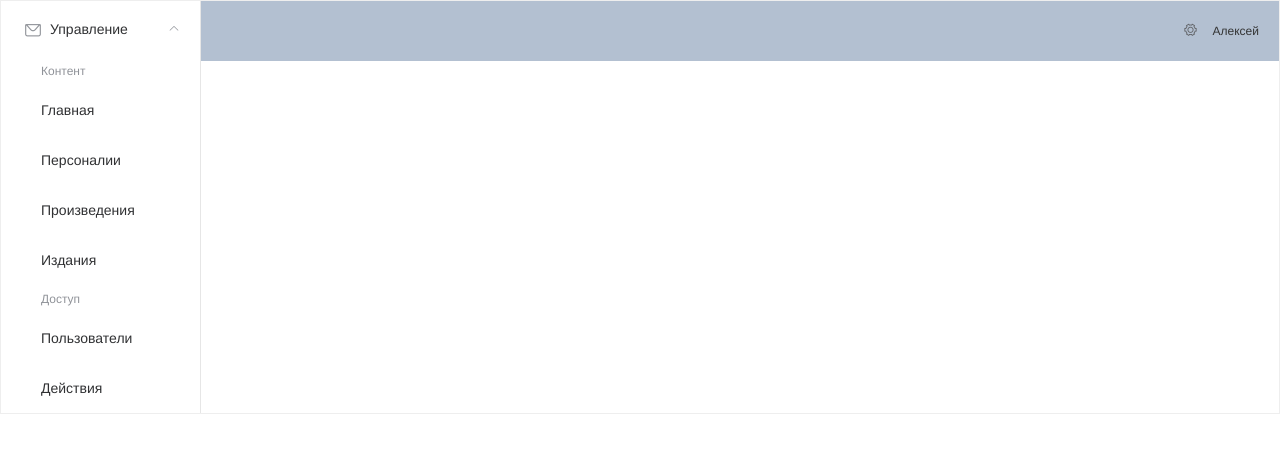
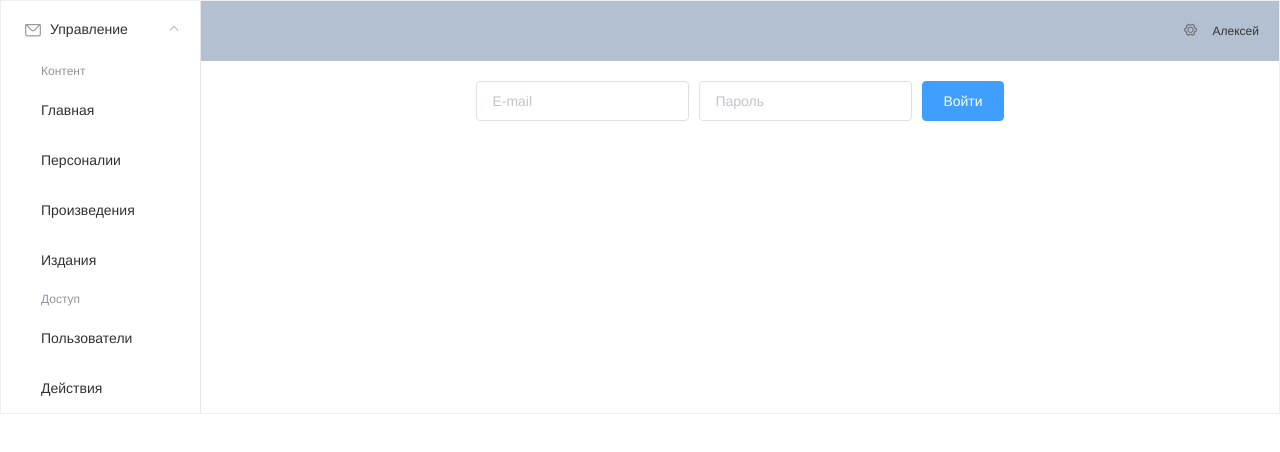
Before and after one commit to yaskevich/persona, a Vue app in the folder front/: page /login in a window 1280 px wide. Shown: the top 452 px of the page. Built offline with nearby package versions, Linux system fonts and the light colour scheme.

Commit message:
create login component

```diff
--- /dev/null
+++ b/front/src/components/Login.vue
@@ -0,0 +1,65 @@
+<template>
+  <el-form label-width="120px" ref="formRef" :model="user" :inline="true" :rules="rules">
+    <el-form-item prop="email">
+      <el-input placeholder="E-mail" v-model="user.email"></el-input>
+    </el-form-item>
+    <el-form-item prop="pwd">
+      <el-input type="password" placeholder="Пароль" v-model="user.pwd" autocomplete="off"></el-input>
+    </el-form-item>
+    <el-button type="primary" @click="confirm">Войти</el-button>
+  </el-form>
+</template>
+
+<script lang="ts">
+import { defineComponent, ref, reactive } from 'vue';
+import axios from 'axios';
+
+export default defineComponent({
+  setup() {
+    const formRef = ref<InstanceType<typeof ElForm>>();
+    let user = reactive({email: '', pwd: ''});
+
+    const resetForm = () => {
+      formRef.value?.resetFields();
+    };
+    const confirm = () => {
+      formRef.value?.validate((valid) => {
+
+        if (valid) {
+          // do
+          console.log("ok send", user);
+          // return false;
+
+          axios.post('/api/user/login', form)
+            .then(function (response) {
+              // formRef.value?.resetFields();
+              console.log("login result", response);
+            })
+            .catch(function (error) {
+              console.log(error);
+            });
+
+        }  else{
+          console.log("not valid");
+          return false;
+        }
+      });
+    };
+
+
+    const  rules = {
+      email: [
+          { required: true, message: 'Поле должно быть заполнено', trigger: 'blur' },
+        { type: 'email', message: 'Please input correct email address', trigger: ['blur', 'change'] }
+      ],
+      pwd: [
+        { required: true, message: 'Поле должно быть заполнено', trigger: 'blur' },
+        { min: 18, message: 'Не менее 18 символов', trigger: 'blur' }
+      ],
+    };
+
+
+    return { formRef, confirm, user, rules };
+  },
+});
+</script>
--- a/front/src/router.ts
+++ b/front/src/router.ts
@@ -7,6 +7,7 @@ import WorkList from './components/WorkList.vue';
 import BookList from './components/BookList.vue';
 import Book from './components/Book.vue';
 import LogList from './components/LogList.vue';
+import Login from './components/Login.vue';
 
 const routes = [
 	{
@@ -41,6 +42,11 @@ const routes = [
 		name: 'LogList',
 	},
 	{
+		path: '/login',
+		component: Login,
+		name: 'Login',
+	},
+	{
 		path: '/books',
 		component: BookList,
 		name: 'BookList',
```
